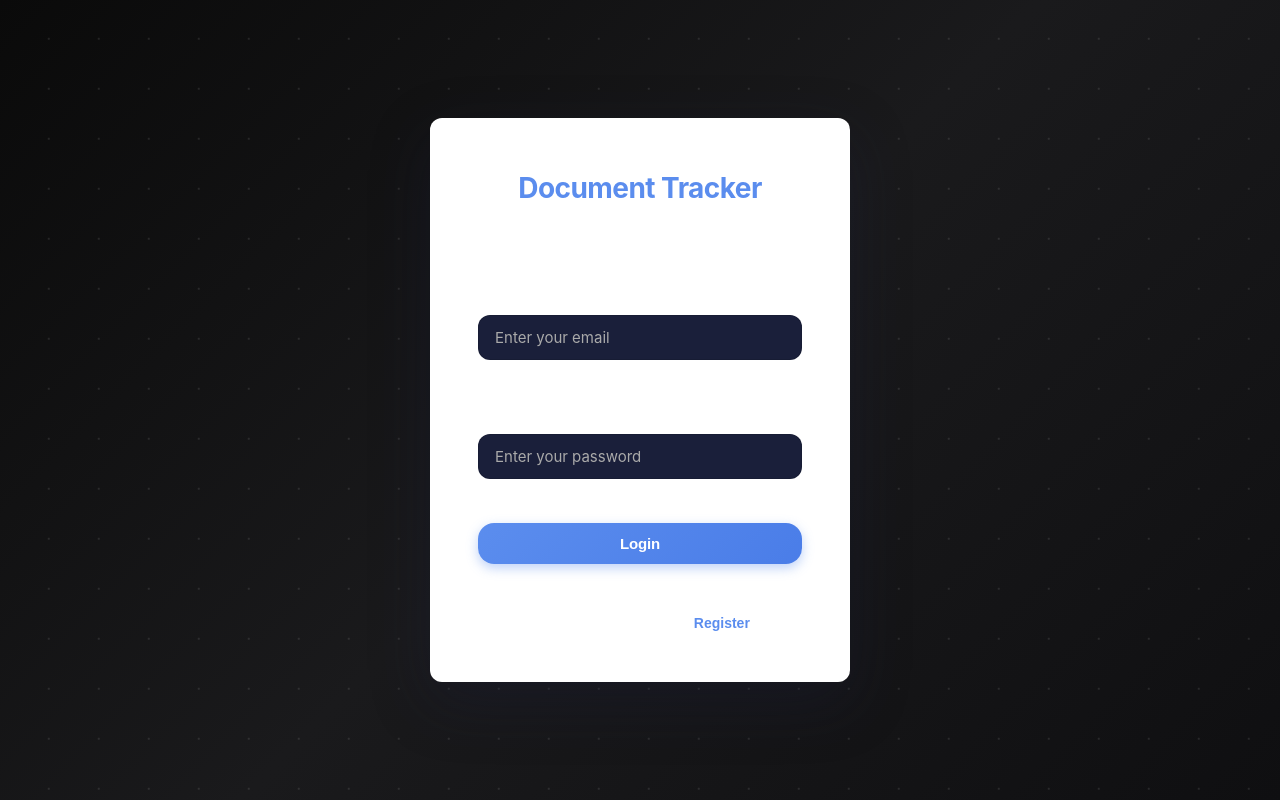
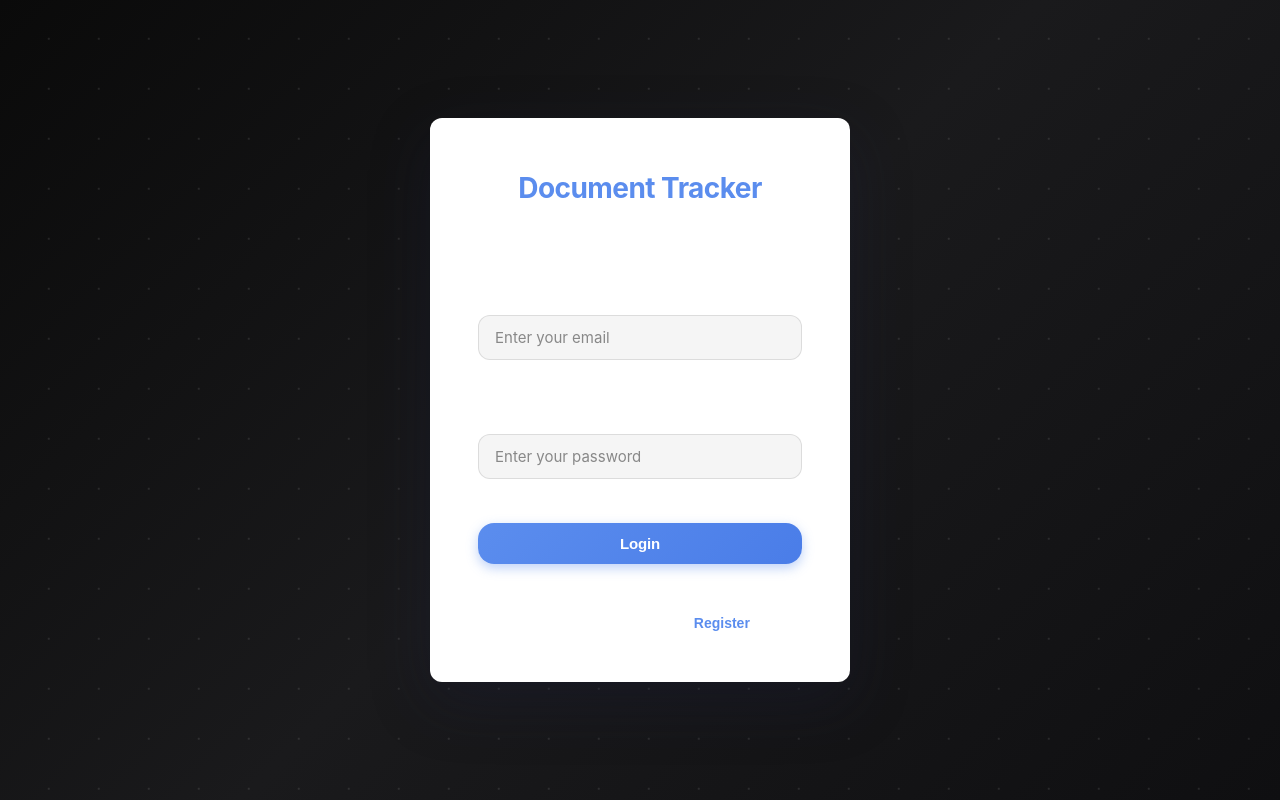
Before and after one commit to shriyanskumar/shreyEL, a React (Create React App) app in the folder frontend/: page /login in a window 1280 px wide. Built offline with nearby package versions, Linux system fonts and the light colour scheme; no server answers.

Commit message:
Fix login input text visibility

```diff
--- a/frontend/src/styles/auth.css
+++ b/frontend/src/styles/auth.css
@@ -108,33 +108,33 @@
 
 .form-group input {
   padding: 12px 16px;
-  border: 2px solid var(--border-color);
+  border: 2px solid #cccccc;
   border-radius: 6px;
   font-size: 14px;
   font-family: inherit;
   transition: all 0.3s ease;
-  background-color: #1a1f3a !important;
-  color: #ffffff !important;
-  -webkit-text-fill-color: #ffffff !important;
+  background-color: #f5f5f5 !important;
+  color: #333333 !important;
+  -webkit-text-fill-color: #333333 !important;
 }
 
 .form-group input::placeholder {
-  color: #aaaaaa !important;
-  -webkit-text-fill-color: #aaaaaa !important;
+  color: #888888 !important;
+  -webkit-text-fill-color: #888888 !important;
 }
 
 .form-group input::selection {
-  background-color: #4a5568;
+  background-color: #4a90d9;
   color: #ffffff;
 }
 
 .form-group input:focus {
   outline: none;
   border-color: #4a90d9;
-  background-color: #1a1f3a !important;
+  background-color: #ffffff !important;
   box-shadow: 0 0 0 3px rgba(74, 144, 217, 0.3);
-  color: #ffffff !important;
-  -webkit-text-fill-color: #ffffff !important;
+  color: #333333 !important;
+  -webkit-text-fill-color: #333333 !important;
 }
 
 /* Override autofill styles */
@@ -142,13 +142,13 @@
 .form-group input:-webkit-autofill:hover,
 .form-group input:-webkit-autofill:focus,
 .form-group input:-webkit-autofill:active {
-  -webkit-box-shadow: 0 0 0 30px #1a1f3a inset !important;
-  -webkit-text-fill-color: #ffffff !important;
-  caret-color: #ffffff !important;
+  -webkit-box-shadow: 0 0 0 30px #f5f5f5 inset !important;
+  -webkit-text-fill-color: #333333 !important;
+  caret-color: #333333 !important;
 }
 
 .form-group input:disabled {
-  background-color: #2d3748 !important;
+  background-color: #e0e0e0 !important;
   cursor: not-allowed;
   opacity: 0.6;
 }
```
